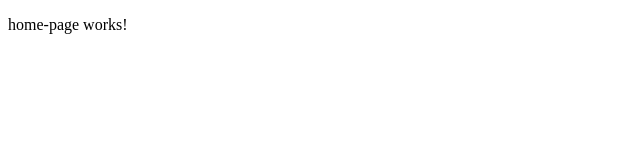
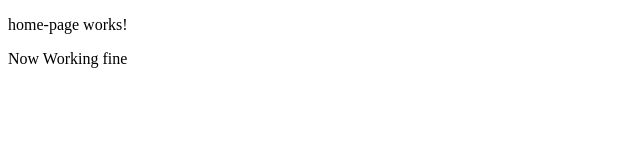
Before and after one commit to mahfuzur-rahman-swe/mahfuzur-rahman-swe.github.io, an Angular app: page / in a window 1280 px wide. Shown: the top 160 px of the page, without its empty margins (0-640 px from the left). Built offline with nearby package versions, Linux system fonts and the light colour scheme.

Commit message:
check commit

```diff
--- a/src/app/home-page/home-page.component.html
+++ b/src/app/home-page/home-page.component.html
@@ -1 +1,2 @@
 <p>home-page works!</p>
+<div>Now Working fine</div>
```
